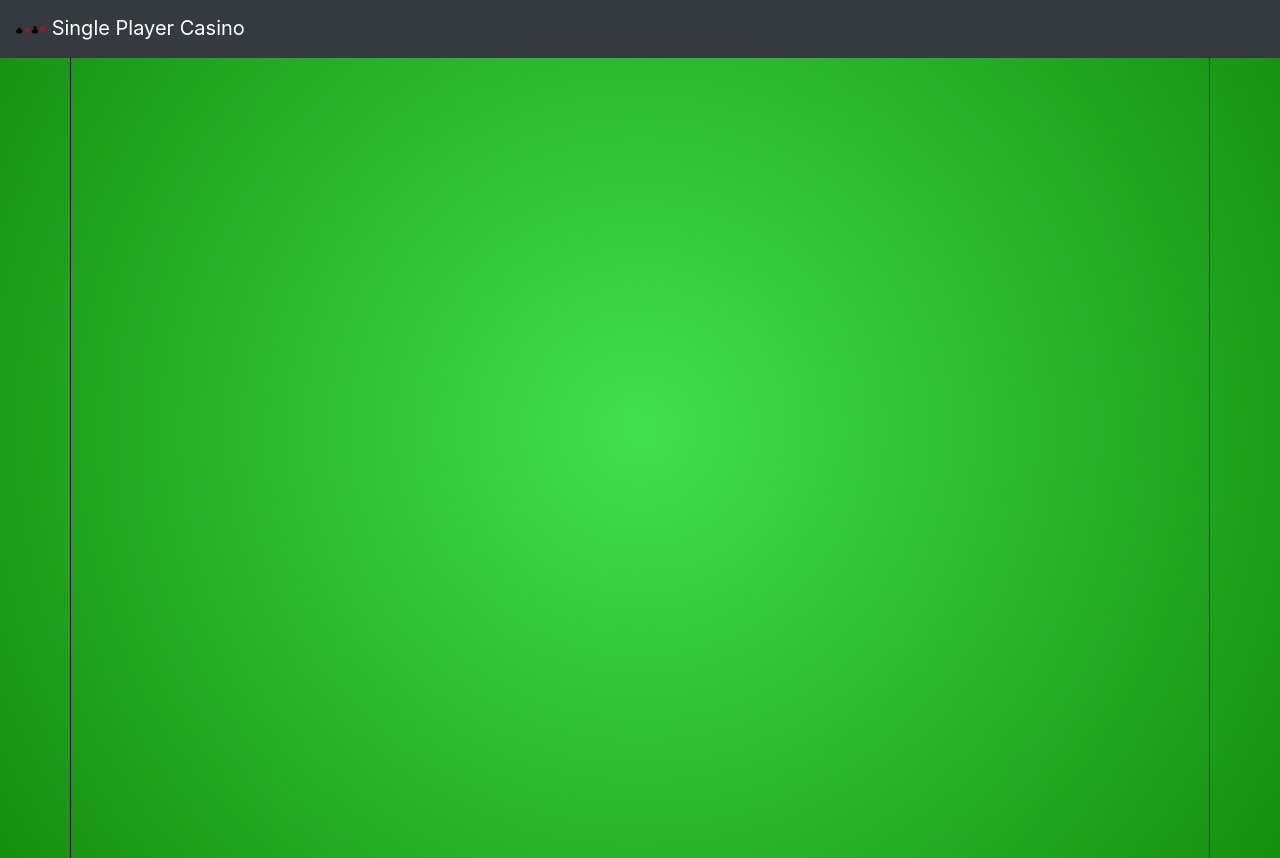
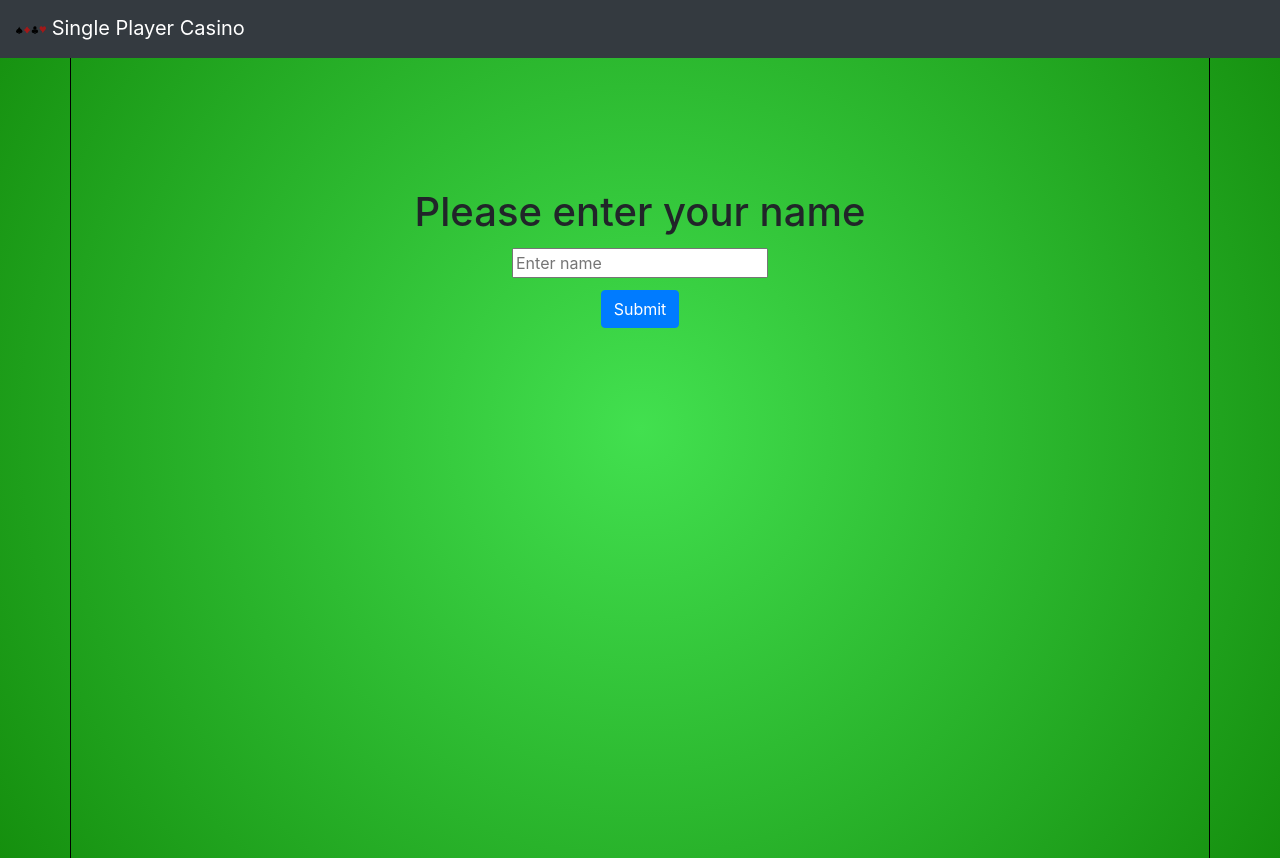
Before and after one commit to shaquille-galimba/single-player-casino, a React (Create React App) app: page /blackjack/enter_name in a window 1280 px wide. Built offline with nearby package versions, Linux system fonts and the light colour scheme.

Commit message:
add player name form and styling

```diff
--- a/src/App.js
+++ b/src/App.js
@@ -13,6 +13,7 @@ import {
 } from "react-router-dom";
 import BlackjackContainer from './containers/BlackjackContainer';
 import Home from './containers/Home'
+import FormContainer from './containers/FormContainer'
 
 class App extends Component {
 
@@ -33,6 +34,7 @@ class App extends Component {
 						<Route exact path="/">
 							<Home logo={logo}/>
 						</Route>
+						<Route exact path="/blackjack/enter_name" component={FormContainer}/>
 						<Route exact path="/blackjack" component={BlackjackContainer}/>
 					</Container>
 				</div>
--- /dev/null
+++ b/src/containers/FormContainer.js
@@ -0,0 +1,19 @@
+import React, { Component } from 'react';
+import Row from 'react-bootstrap/Row'
+import Col from 'react-bootstrap/Col'
+import PlayerNameForm from '../forms/PlayerNameForm'
+
+class FormContainer extends Component {
+
+	render() {
+		return (
+			<Row className='d-flex align-items-center customHeight'>
+				<Col className='text-center'>
+					<PlayerNameForm />
+				</Col>
+			</Row>
+		)
+	}
+}
+
+export default FormContainer
--- a/src/containers/Home.js
+++ b/src/containers/Home.js
@@ -1,4 +1,4 @@
-import React, { Component } from 'react';
+import React, { Component } from 'react'
 import Row from 'react-bootstrap/Row'
 import Col from 'react-bootstrap/Col'
 import Button from 'react-bootstrap/Button'
@@ -33,7 +33,7 @@ class Home extends Component {
 				</Row>
 				<Row>
 					<Col className="text-center">
-						<Link to="/blackjack">
+						<Link to="/blackjack/enter_name">
 							<Button variant="light">Blackjack</Button>
 						</Link>
 					</Col>
--- /dev/null
+++ b/src/forms/PlayerNameForm.js
@@ -0,0 +1,47 @@
+import React, { Component } from 'react'
+import Form from 'react-bootstrap/Form'
+import Button from 'react-bootstrap/Button'
+
+class PlayerNameForm extends Component {
+
+	constructor(props) {
+		super(props);
+
+		this.state ={
+			text: ''
+		}
+	}
+
+	handleOnChange = e => {
+		this.setState({
+			text: e.target.value
+		}, console.log(this.state.text))
+	}
+
+	handleOnSubmit = e => {
+		e.preventDefault()
+	}
+
+	render() {
+		return (
+			<form>
+				<h1>Please enter your name</h1>
+				<div className="form-input-material">
+					<input
+						type="text"
+						id="playerNameInput"
+						className="form-control-material"
+						placeholder="Enter name"
+						autoComplete="off"
+						value={this.state.text}
+						onChange={(e) => this.handleOnChange(e)}
+						required
+					/>
+				</div>
+				<input type="submit" className="btn btn-primary"/>
+			</form>
+		)
+	}
+}
+
+export default PlayerNameForm;
--- a/src/main.css
+++ b/src/main.css
@@ -20,7 +20,7 @@ code {
 }
 
 .customHeight {
-	/* height: 100%; */
+	height: 50%;
 }
 
 .btn-light {
@@ -37,3 +37,16 @@ code {
 	padding-top: 1em;
 	padding-bottom: 1em;
 }
+
+.form-input-material {
+  --input-default-border-color: white;
+  --input-border-bottom-color: white;
+
+  input {
+    color: white;
+  }
+}
+
+.form-input-material {
+  margin: 12px 0;
+}
--- a/src/reducers/blackjackReducer.js
+++ b/src/reducers/blackjackReducer.js
@@ -1,6 +1,6 @@
 const blackjackReducer = (state = { game: {}, players: [], loading: false }, action) => {
 	switch(action.type) {
-		case 'LOADING_GAMES':
+		case 'LOADING_GAME':
 			return {
 				...state,
 				games: state.game,
```
Also changed, not shown: 1 other file (tests, documents, lock files or other folders).
